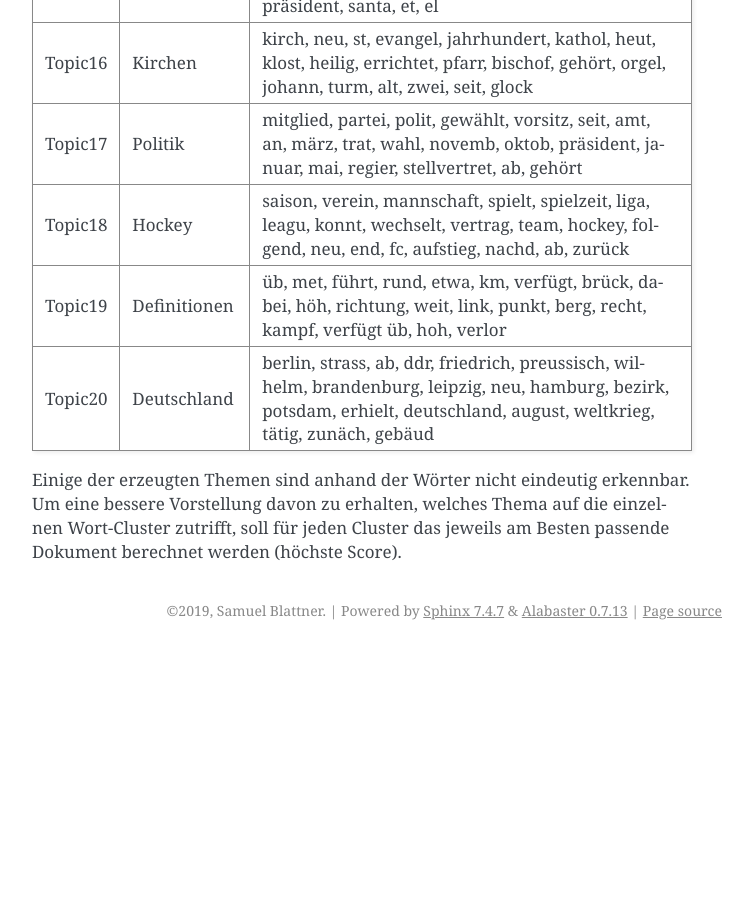
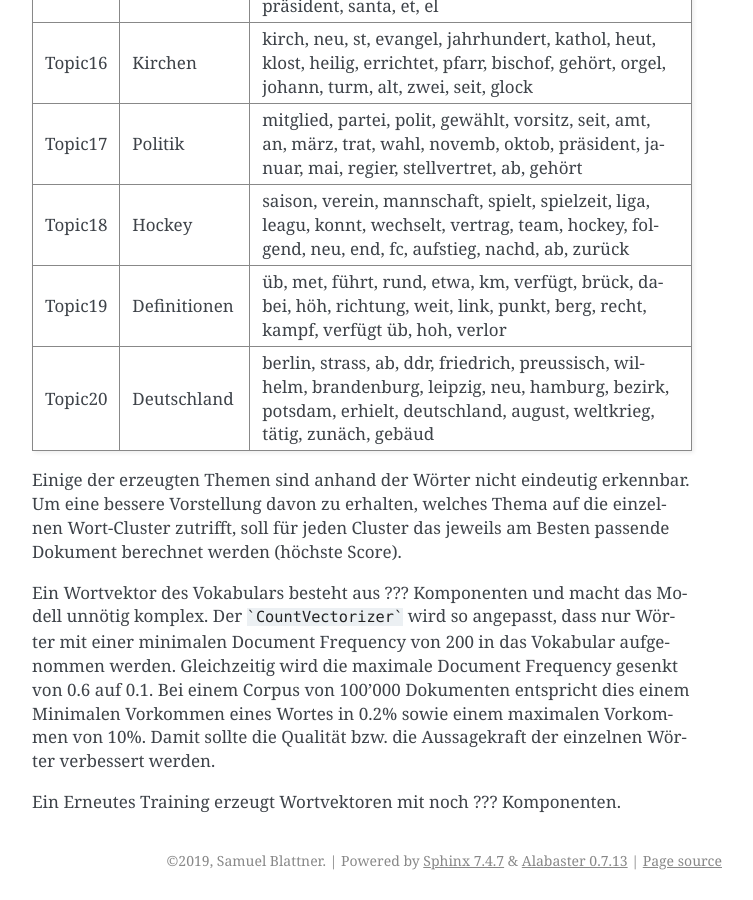
Before and after one commit to samuelblattner/dockerized-angular-solr-example, a Sphinx documentation site: the page built from docs/source/content/3-data_data_flow.rst, in a window 1280 px wide and 900 px high, scrolled down 4187 px. Shown: the whole window, without its empty margins (388-1141 px from the left). Built offline with Sphinx 7.4.7, drawn with Linux system fonts in a browser that asks for light colours; pages that are not in the unit, such as notebooks, are missing from menus; before the commit the page ends 4837 px from its top, so only the background shows below that.

````diff
--- a/docs/source/content/3-data_data_flow.rst
+++ b/docs/source/content/3-data_data_flow.rst
@@ -103,3 +103,11 @@
 
 Einige der erzeugten Themen sind anhand der Wörter nicht eindeutig erkennbar.
 Um eine bessere Vorstellung davon zu erhalten, welches Thema auf die einzelnen Wort-Cluster zutrifft, soll für jeden Cluster das jeweils am Besten passende Dokument berechnet werden (höchste Score).
+
+Ein Wortvektor des Vokabulars besteht aus ??? Komponenten und macht das Modell unnötig komplex.
+Der ```CountVectorizer``` wird so angepasst, dass nur Wörter mit einer minimalen Document Frequency von 200 in das Vokabular aufgenommen werden.
+Gleichzeitig wird die maximale Document Frequency gesenkt von 0.6 auf 0.1.
+Bei einem Corpus von 100'000 Dokumenten entspricht dies einem Minimalen Vorkommen eines Wortes in 0.2% sowie einem maximalen Vorkommen von 10%.
+Damit sollte die Qualität bzw. die Aussagekraft der einzelnen Wörter verbessert werden.
+
+Ein Erneutes Training erzeugt Wortvektoren mit noch ??? Komponenten.
````
Also changed, not shown: 1 other file.
